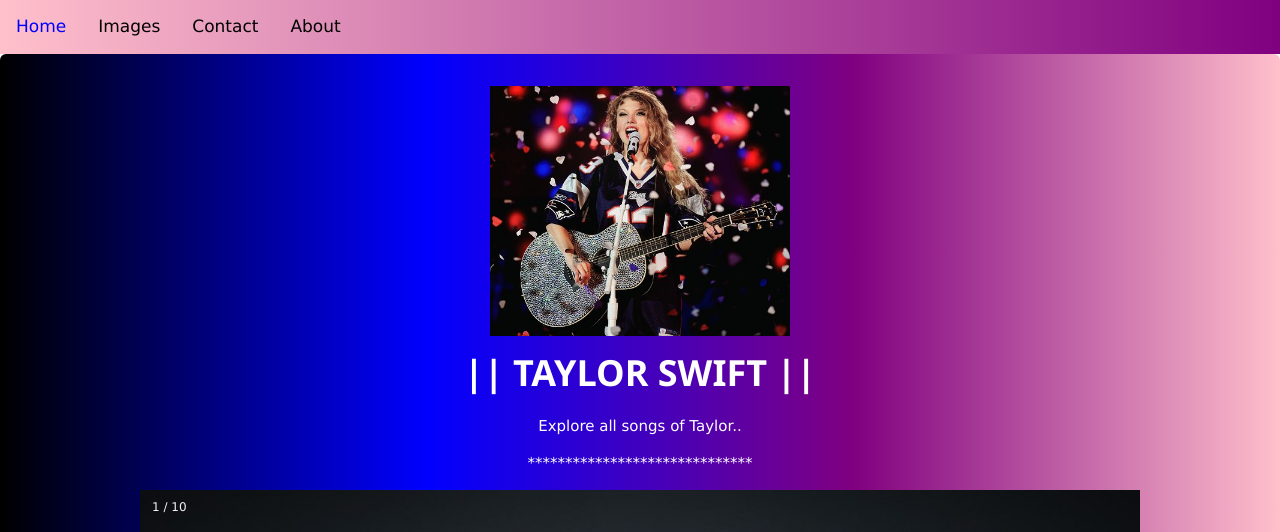
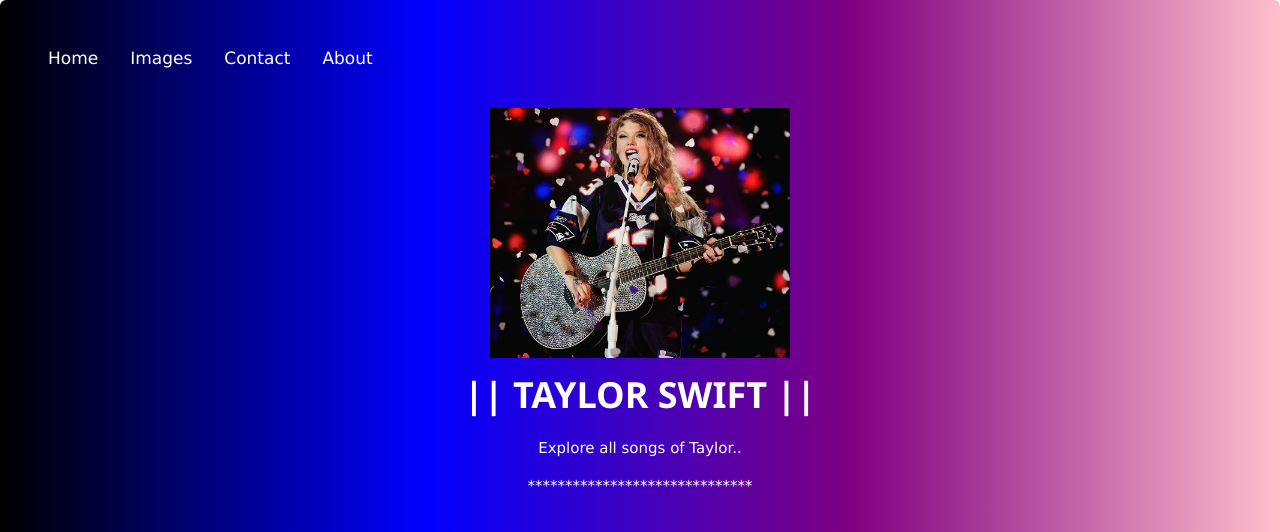
Before and after one commit to swagatikapanda123/swiftie, a PHP site: page / in a window 1280 px wide. Shown: the top 532 px of the page. Run offline with PHP 8.4, Linux system fonts and the light colour scheme.

Commit message:
committing changes

```diff
--- a/index.html
+++ b/index.html
@@ -10,21 +10,25 @@
 </head>
 <body>
 
- <header>
-  <div class="topnav">
+
+<section>
+    <div class="topnav">
   <a href="#home">Home</a>
   <a href="#images">Images</a>
   <a href="#contact">Contact</a>
   <a href="https://en.wikipedia.org/wiki/Taylor_Swift">About</a>
 </div>
-</header>
-<section>
+<br>
 	<img src="tay7.jpg" style="width: 300px; height:250px;  display: block;margin-left: auto;margin-right: auto;">
 	<h1 style="text-align: center;"> <b>|| TAYLOR SWIFT ||</b></h1>
 	<p style="text-align: center;">Explore all songs of Taylor..</p>
 	<p style="text-align: center;">******************************</p>
 
-
+   <br>
+   <iframe width="420" height="315" src="https://www.youtube.com/embed/sm3-TIRZuco" frameborder="0" allow="accelerometer; autoplay; encrypted-media; gyroscope; picture-in-picture" allowfullscreen></iframe>
+   <iframe width="420" height="315" src="https://www.youtube.com/embed/XnbCSboujF4" frameborder="0" allow="accelerometer; autoplay; encrypted-media; gyroscope; picture-in-picture" allowfullscreen></iframe><br>
+   <iframe width="420" height="315" src="https://www.youtube.com/embed/tY3GZMZVVL0" frameborder="0" allow="accelerometer; autoplay; encrypted-media; gyroscope; picture-in-picture" allowfullscreen></iframe>
+   <iframe width="420" height="315" src="https://www.youtube.com/embed/-mGRcnfjtlM" frameborder="0" allow="accelerometer; autoplay; encrypted-media; gyroscope; picture-in-picture" allowfullscreen></iframe>
   <!-- Slideshow container -->
 <div class="slideshow-container" id="images">
 
--- a/style.css
+++ b/style.css
@@ -1,12 +1,11 @@
 .topnav {
   overflow: hidden;
-  background-image: linear-gradient(90deg,pink,purple);
 }
 
 .topnav a {
   float: left;
   color: #f2f2f2;
-  color: black;
+  color: white;
   text-align: center;
   padding: 14px 16px;
   text-decoration: none;
@@ -14,12 +13,15 @@
 }
 
 .topnav a:hover {
-  color: blue;
+  color: orange;
 }
 
 .topnav a.active {
   background-color: #4CAF50;
   color: white;
+}
+iframe{
+  align-self: center;
 }
 section{
   padding: 5px;
@@ -28,15 +30,11 @@ section{
   border-radius : 6px;
   color: white;
   padding: 32px;
-  max-width: 1600px;
-  min-width: 500px;
 }
 footer{
   background-color: #eee;
   text-align: left;
   padding: 10px;
-  max-width: 1600px;
-  min-width: 100px;
 }/* Dropdown Button */
 .dropbtn {
     background-color: black;
```
